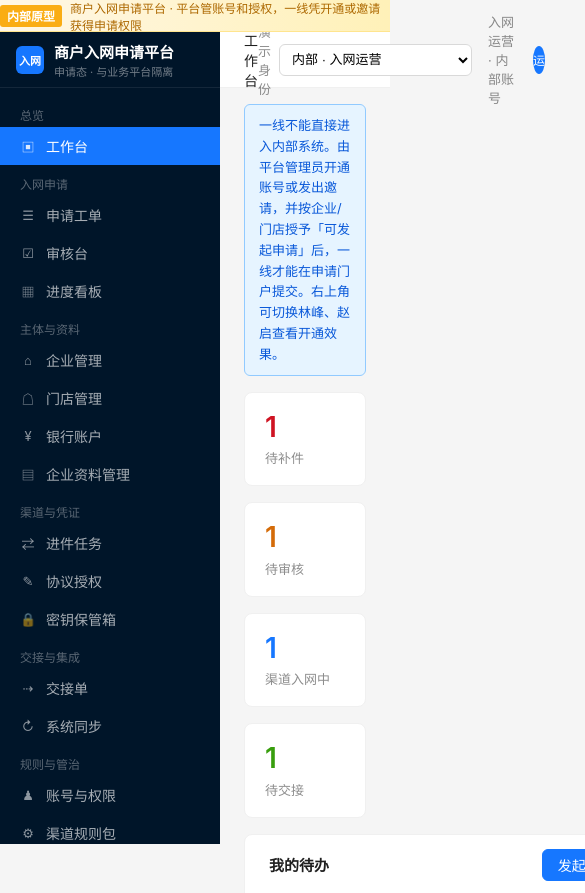
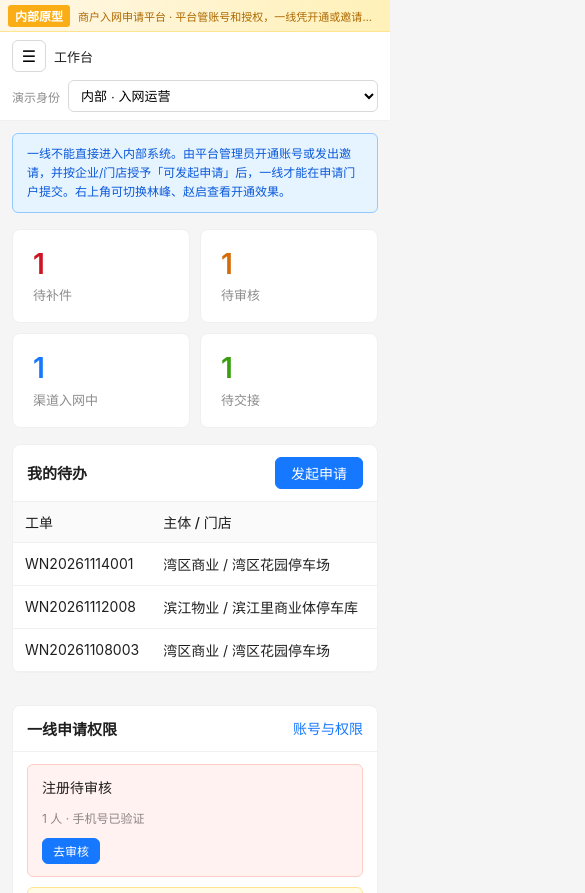
Before and after one commit to zebinglee-lang/merchant, a plain HTML site: page index.html in a window 390 px wide. Shown: the top 893 px of the page, 585 px wide, since content can reach past the window. Drawn offline with Linux system fonts and the light colour scheme.

Commit message:
feat: 手机端响应式适配（侧栏抽屉、表格横向滚动）
Co-authored-by: zebinglee-lang <zebinglee-lang@users.noreply.github.com>

```diff
--- a/index.html
+++ b/index.html
@@ -291,6 +291,46 @@
   @media (max-width: 1100px) {
     .stats, .channel-grid, .split, .kv-grid.col3, .form-grid { grid-template-columns: 1fr; }
   }
+  .nav-toggle { display:none; border:1px solid #d9d9d9; background:#fff; border-radius:6px; width:34px; height:32px; font-size:16px; cursor:pointer; flex-shrink:0; }
+  .nav-mask { display:none; }
+  @media (max-width: 768px) {
+    .demo-banner { font-size:11px; padding:0 8px; justify-content:flex-start; overflow:hidden; }
+    #bannerText { white-space:nowrap; overflow:hidden; text-overflow:ellipsis; min-width:0; }
+    .sidebar { transform:translateX(-100%); transition:transform .2s; z-index:1200; width:240px; }
+    body.nav-open .sidebar { transform:translateX(0); }
+    body.nav-open .nav-mask { display:block; position:fixed; inset:0; background:rgba(0,0,0,.45); z-index:1150; }
+    .main { margin-left:0; }
+    .nav-toggle { display:inline-flex; align-items:center; justify-content:center; }
+    .header { height:auto; min-height:var(--header-h); flex-wrap:wrap; gap:8px; padding:8px 12px; }
+    .breadcrumb { flex:1; min-width:0; white-space:nowrap; overflow:hidden; font-size:13px; }
+    .header-right { width:100%; gap:8px; }
+    .header-right > span, .header-right .avatar { display:none; }
+    .role-switch { width:100%; }
+    .role-switch > span { white-space:nowrap; font-size:12px; }
+    .role-switch select { flex:1; max-width:none; min-width:0; }
+    .content { padding:12px 12px 32px; }
+    .card-hd { padding:12px 14px; flex-wrap:wrap; }
+    .card-body { padding:12px 14px; }
+    .stats { grid-template-columns:1fr 1fr; gap:10px; }
+    .stats, .channel-grid, .split, .kv-grid, .kv-grid.col3, .form-grid { grid-template-columns:1fr; }
+    .stats { grid-template-columns:1fr 1fr; }
+    table.data, .perm-grid { display:block; overflow-x:auto; white-space:nowrap; -webkit-overflow-scrolling:touch; }
+    table.data td, table.data th { padding:10px 12px; }
+    .subtabs { overflow-x:auto; white-space:nowrap; }
+    .subtab { flex-shrink:0; padding:10px 12px; }
+    .filter-row { gap:10px; }
+    .filter-item, .filter-item .input, .filter-item .select { width:100%; min-width:0; }
+    .filter-actions { margin-left:0; width:100%; }
+    .material-row { flex-wrap:wrap; }
+    .invite-panel { margin:8px auto; padding:20px 16px; }
+    .modal { width:100%; }
+    .hint { font-size:12px; }
+    .kanban .col { min-width:240px; }
+    .split > *, .channel-grid > *, .stats > *, .form-grid > *, .kv-grid > * { min-width:0; }
+    .main, .content { min-width:0; max-width:100vw; }
+    .card { max-width:100%; overflow:hidden; }
+    .material-row .meta { flex-basis:100%; }
+  }
 </style>
 </head>
 <body>
@@ -305,12 +345,14 @@
   </aside>
   <div class="main">
     <header class="header">
+      <button class="nav-toggle" onclick="document.body.classList.toggle('nav-open')" aria-label="菜单">☰</button>
       <div class="breadcrumb" id="crumb"></div>
       <div class="header-right" id="headerRight"></div>
     </header>
     <div class="content" id="app"></div>
   </div>
 </div>
+<div class="nav-mask" onclick="document.body.classList.remove('nav-open')"></div>
 <div class="toast" id="toast"></div>
 <div class="modal-mask" id="mask" onclick="if(event.target===this)closeModal()">
   <div class="modal" id="modal"></div>
@@ -1627,6 +1669,7 @@ function pageBizHome(){
 }
 
 function render(){
+  document.body.classList.remove("nav-open");
   if(!isAllowed(route.page)) { route = { page: defaultPage(), id: null }; }
   renderChrome();
   renderMenu();
```
